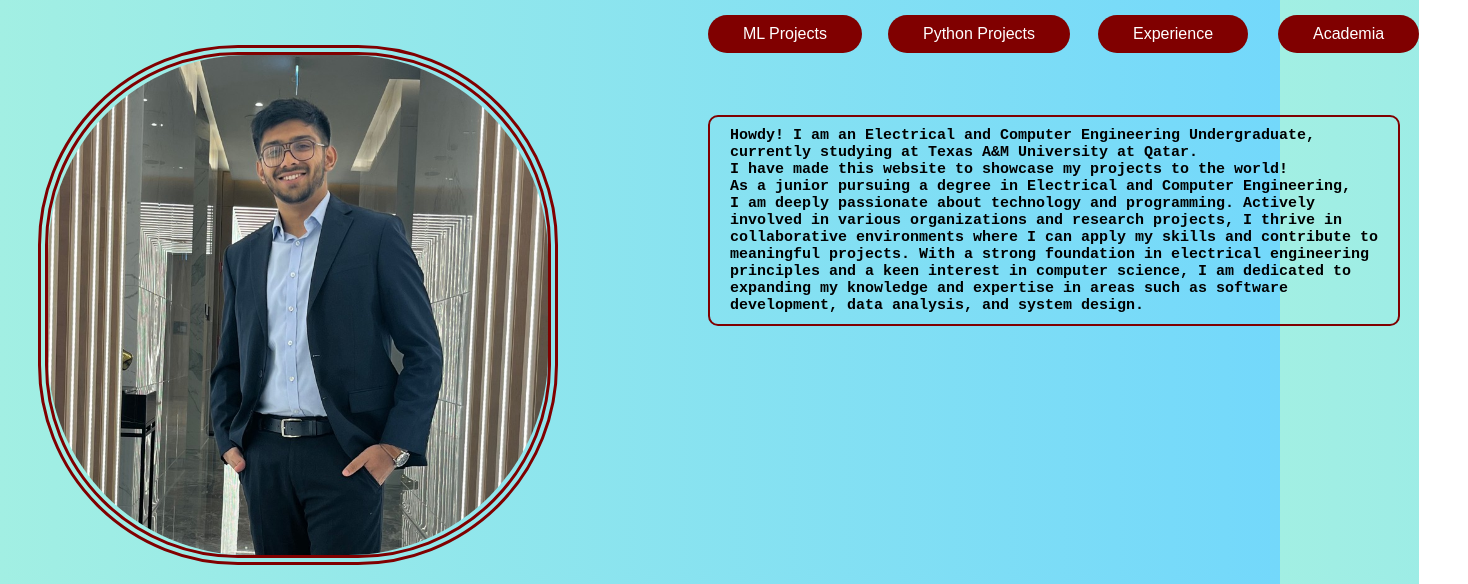
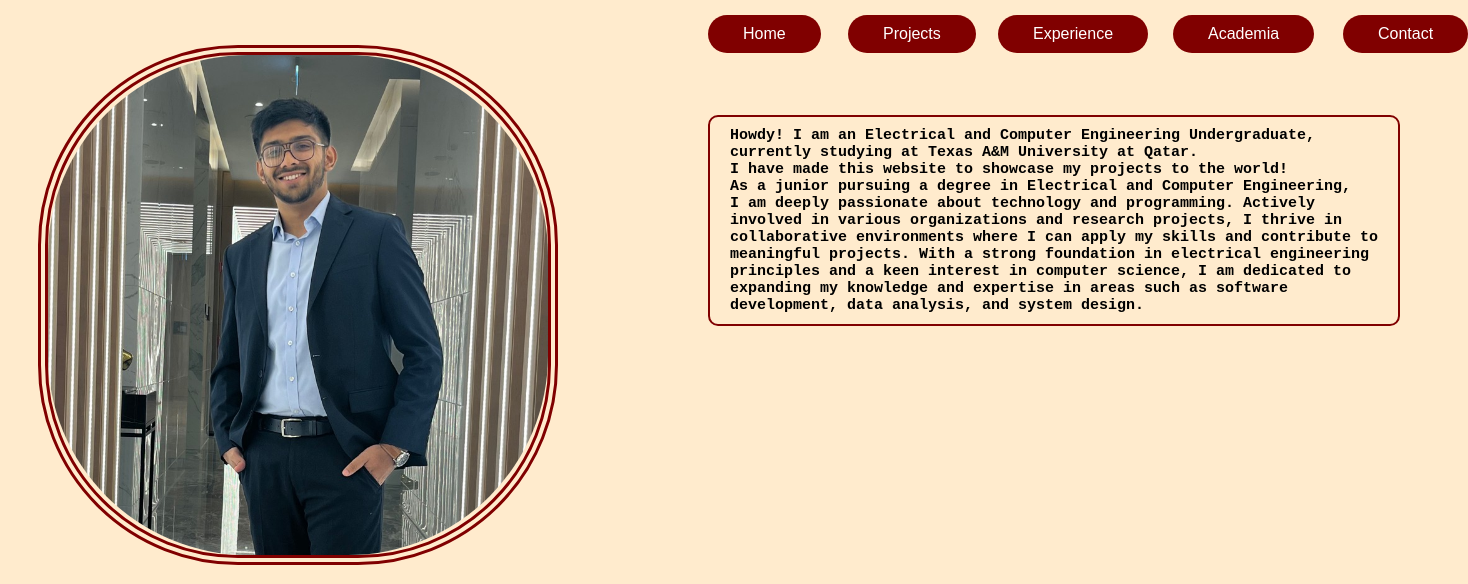
Before and after one commit to UmerAhmad11/umerahmad, a plain HTML site: page index.html in a window 1280 px wide. Shown: the top 584 px of the page, 1468 px wide, since content can reach past the window. Drawn offline with Linux system fonts and the light colour scheme.

Commit message:
Update index.html

```diff
--- a/index.html
+++ b/index.html
@@ -7,7 +7,7 @@
         <style>
 
             body{
-                background-image: linear-gradient(to right, #A2EFE3, #73D8FB);
+                background-color: blanchedalmond;
                 position: relative;
             }
 
@@ -137,7 +137,7 @@
                 display: inline-block;
                 font-size: 16px;
                 cursor: pointer;
-                margin-left: 880px;
+                margin-left: 840px;
                 margin-top: -550px;
                 position: absolute;
             }
@@ -151,7 +151,7 @@
                 display: inline-block;
                 font-size: 16px;
                 cursor: pointer;
-                margin-left: 1090px;
+                margin-left: 990px;
                 margin-top: -550px;
                 position: absolute;
             }
@@ -165,7 +165,22 @@
                 display: inline-block;
                 font-size: 16px;
                 cursor: pointer;
-                margin-left: 1270px;
+                margin-left: 1165px;
+                margin-top: -550px;
+                position: absolute;
+            }
+
+            .button5 {
+                border: none;
+                border-radius: 20px;
+                color: white;
+                padding: 10px 35px;
+                text-align: center;
+                text-decoration: none;
+                display: inline-block;
+                font-size: 16px;
+                cursor: pointer;
+                margin-left: 1335px;
                 margin-top: -550px;
                 position: absolute;
             }
@@ -178,6 +193,7 @@
             .button2 {background-color: maroon;} /* Blue */
             .button3 {background-color: maroon;} /* Blue */
             .button4 {background-color: maroon;} /* Blue */
+            .button5 {background-color: maroon;} /* Blue */
 
 
 
@@ -188,10 +204,11 @@
             <img class="umer" src="umer.jpeg">
             <img class="tex" src="texas.jpeg">
         </div>
-        <button class="button button1">ML Projects</button>
-        <button class="button button2">Python Projects</button>
+        <button class="button button1">Home</button>
+        <button class="button button2">Projects</button>
         <button class="button button3">Experience</button>
         <button class="button button4">Academia</button>
+        <button class="button button5">Contact</button>
         <p class="Name">Syed Umer Ahmad</p>
         <p class="University">Electrical and Computer Engineering <br />at <br /> Texas A&M University at Qatar</p>
         <p class="bio">Howdy! I am an Electrical and Computer Engineering Undergraduate,<br /> currently studying at Texas A&M University at Qatar.<br /> I have made
```
